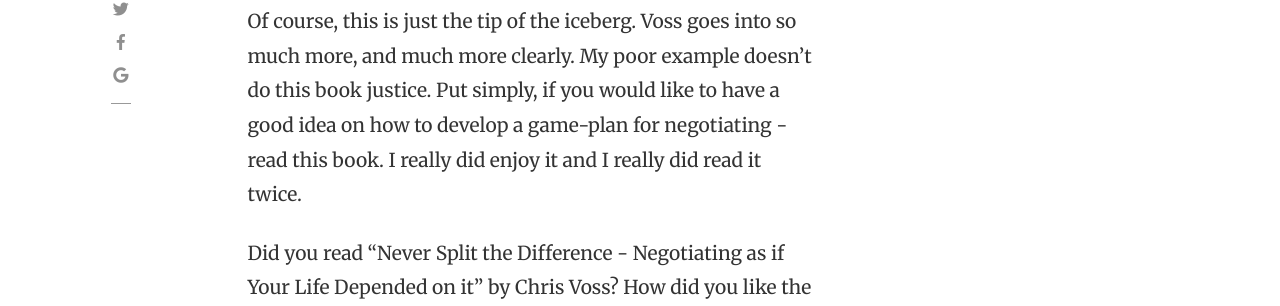
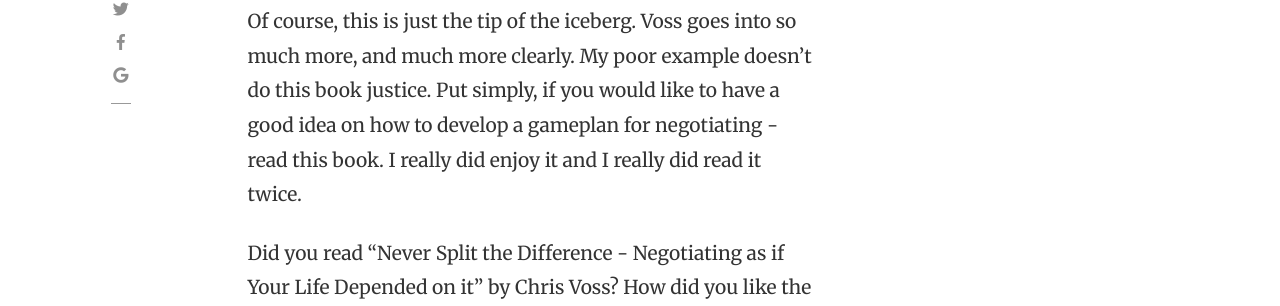
Before and after one commit to tjdugan/the-master-of-none, a Jekyll site: the page built from _posts/BookReviews/2018-06-16-Never-Split-The-Difference.md, in a window 1280 px wide and 900 px high, scrolled down 1752 px. Shown: the part 251-557 px from the top of the window. Built offline with Jekyll 4.4.1, drawn with Linux system fonts in a browser that asks for light colours; nearby versions of some CDN libraries; comment, search, counter and statistics services are not loaded.

Commit message:
edited chris voss book review

```diff
--- a/_posts/BookReviews/2018-06-16-Never-Split-The-Difference.md
+++ b/_posts/BookReviews/2018-06-16-Never-Split-The-Difference.md
@@ -14,6 +14,6 @@ I will say that the chapter that really made me look at negotiating in a differe
 
 You can turn any question around to get to no. For example, instead of asking "Don’t you think that I am worth an increase in pay?" you may ask "Am I doing a poor job? If not, is there someone more deserving?" Always direct the conversation to no. If that goes sideways, you can use Voss' other techniques to get back on track. It seems simple, but I have to say that I have been playing around with this technique here and there with positive results.
 
-Of course, this is just the tip of the iceberg. Voss goes into so much more, and much more clearly. My poor example doesn’t do this book justice.  Put simply, if you would like to have a good idea on how to develop a game-plan for negotiating - read this book. I really did enjoy it and I really did read it twice.
+Of course, this is just the tip of the iceberg. Voss goes into so much more, and much more clearly. My poor example doesn’t do this book justice.  Put simply, if you would like to have a good idea on how to develop a gameplan for negotiating - read this book. I really did enjoy it and I really did read it twice.
 
 Did you read "Never Split the Difference - Negotiating as if Your Life Depended on it" by Chris Voss? How did you like the book? Please let me know in the comments below.
```
